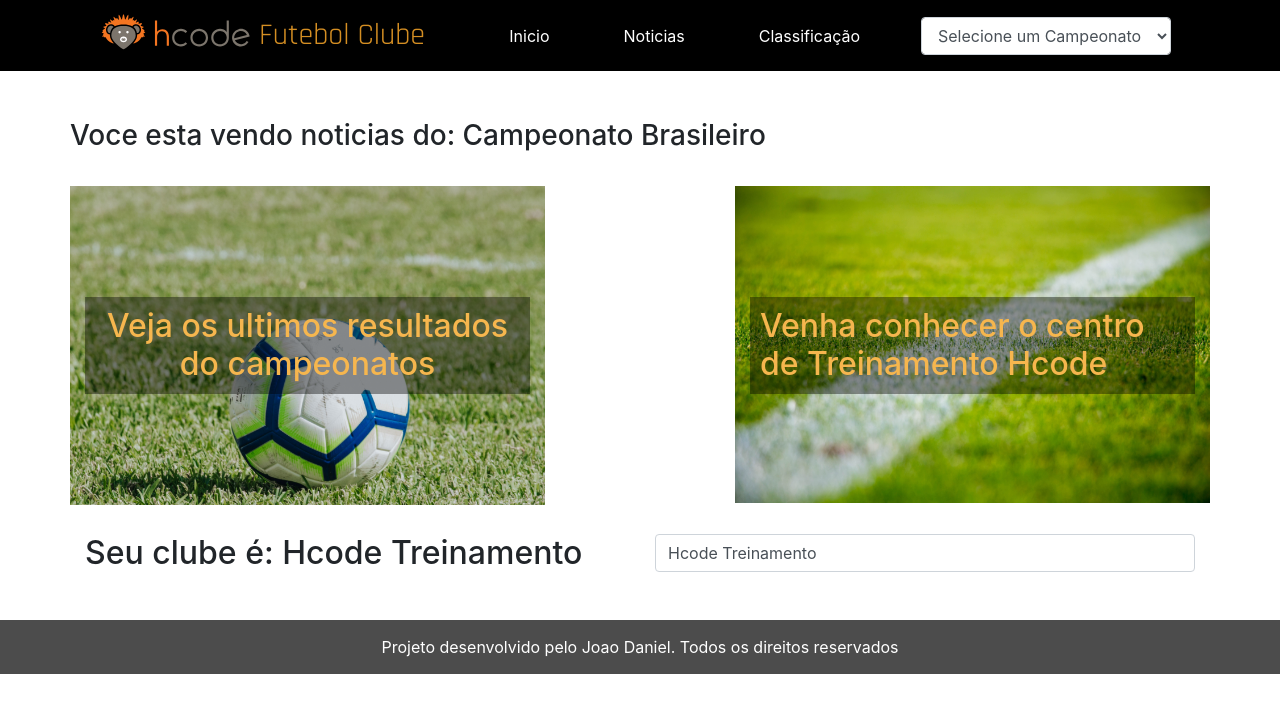
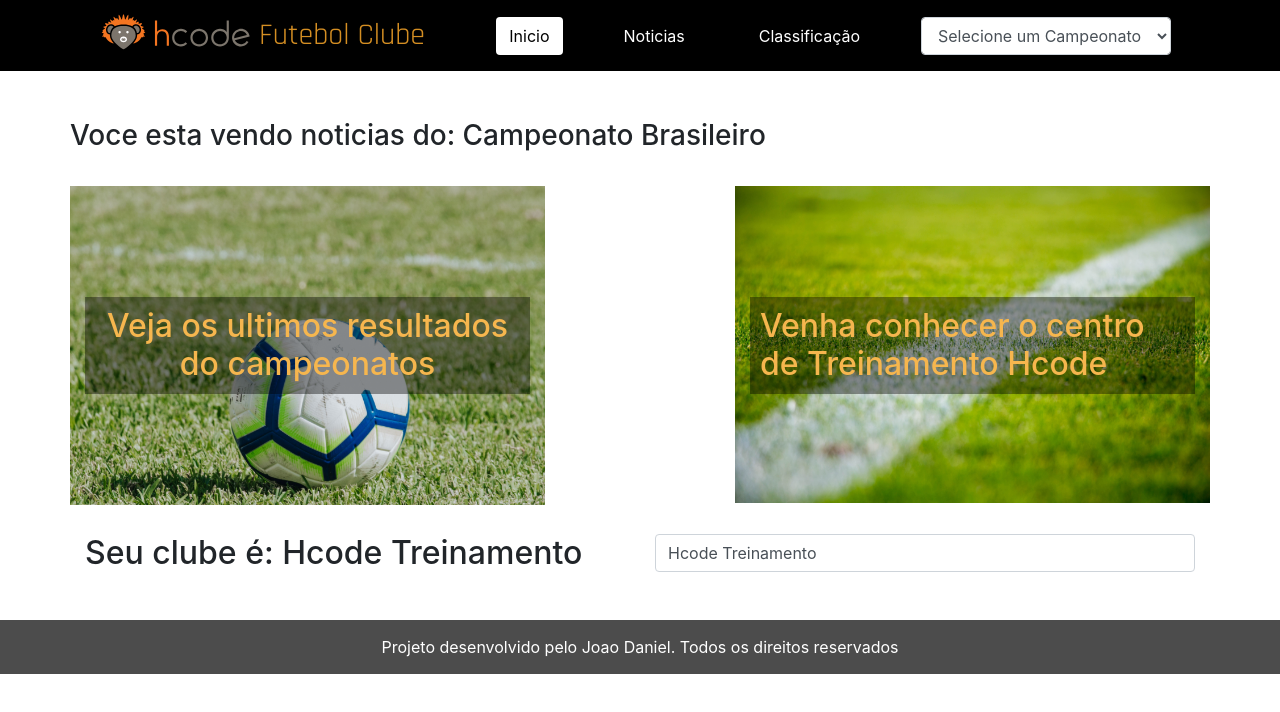
Before and after one commit to jdaniel231/hcode-futebol, a Vue app: page / in a window 1280 px wide. Shown: the top 712 px of the page. Built offline with nearby package versions, Linux system fonts and the light colour scheme; what vue2-filters would draw is missing.

Commit message:
criar a rota

```diff
--- a/src/App.vue
+++ b/src/App.vue
@@ -4,10 +4,7 @@
     @select-championship="changeChampionship"
     @change-component="changeComponent"
     />
-    <HcodeSection
-
-      :current-component="currentSectionComponent"
-    />
+    <HcodeSection />
     <HcodeFooter />
   </div>
 </template>
@@ -28,7 +25,7 @@ export default {
   },
   data() {
     return {
-      currentSectionComponent: 'HcodeSectionBanner'
+
     }
   },
   methods: {
--- a/src/components/HcodeHeader.vue
+++ b/src/components/HcodeHeader.vue
@@ -7,8 +7,9 @@
           <img src="./../assets/logo.svg" alt="Hcode Treinamento" class="img d-inline-block align-top" id="logo" > Futebol Clube
         </a>
         <div class="links mr-2">
-          <a href="" @click.prevent="$emit('change-component', 'home')" class="btn mr-5">Inicio</a>
-          <a href="" @click.prevent="$emit('change-component', 'news')" class="btn mr-5">Noticias</a>
+
+          <router-link   to="/" class="btn mr-5" >Inicio</router-link>
+          <router-link   to="/news" class="btn mr-5" >Noticias</router-link>
           <a href="" class="btn mr-5">Classificação</a>
 
           <select name="championship" id="select-championship" class="form-control" @change="$emit('select-championship', $event.target.value )" >
@@ -61,4 +62,9 @@
     box-shadow: none !important;
   }
 
+  .link-active {
+    background-color: #fff;
+    color: #000 !important;
+  }
+
 </style>
--- a/src/components/HcodeSection.vue
+++ b/src/components/HcodeSection.vue
@@ -6,8 +6,7 @@
         </div>
       </div>
 
-    <component :is="currentComponent"> </component>
-
+      <router-view></router-view>
 
 
 
@@ -26,14 +25,11 @@
 </template>
 
 <script>
-import HcodeSectionBanner from './HcodeSectionBanner.vue'
 import HcodeInput from './HcodeInput.vue'
 import { mapGetters } from 'vuex'
 
 export default {
   components: {
-    HcodeSectionBanner,
-    HcodeSectionNew: () => import('./HcodeSectionNew.vue'),
     HcodeInput
   },
   data() {
--- a/src/router/routes.js
+++ b/src/router/routes.js
@@ -1,8 +1,19 @@
 import Vue from 'vue'
 import VueRouter from 'vue-router'
+
+import Home from './../components/HcodeSectionBanner'
+import News from './../components/HcodeSectionNew'
 
 Vue.use(VueRouter)
 
 export default new VueRouter({
+  linkExactActiveClass: 'link-active',
+  routes: [{
+    path: '/',
+    component: Home
+  },{
+    path: '/news',
+    component: News
+  }]
 
 })
```
